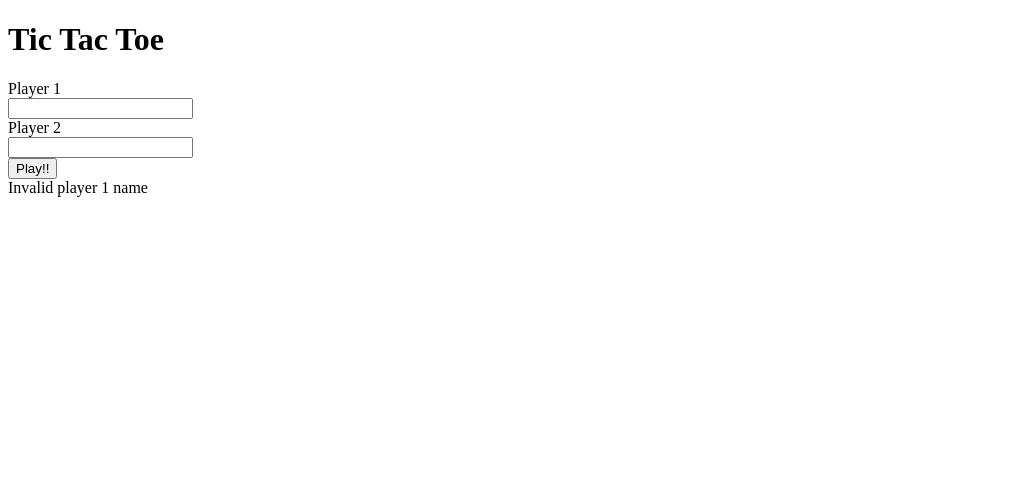
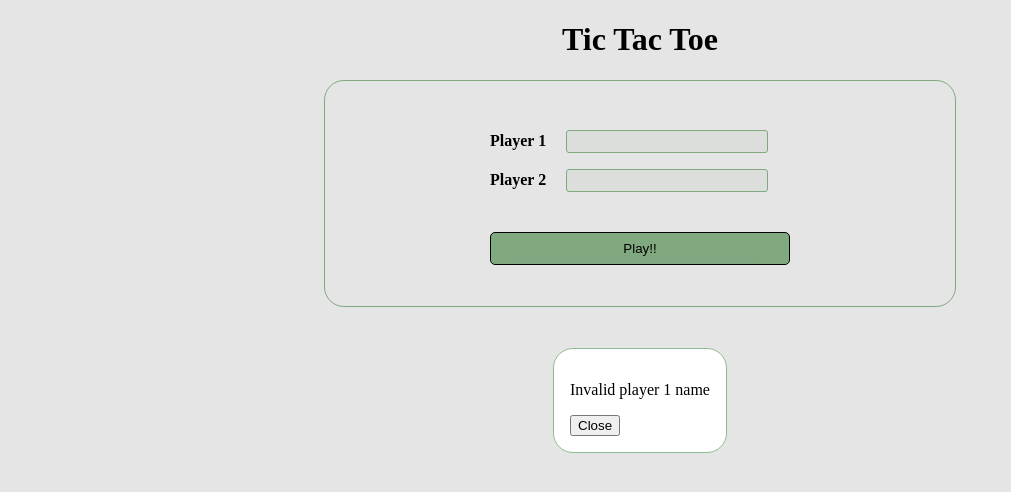
Before and after one commit to Soleronline/tic-tac-toe, a plain HTML site: page index.html in a window 1280 px wide. Both pictures are taken after a click on the button "Play!!". Shown: the whole page, without its empty margins (0-1011 px from the left). Drawn offline with Linux system fonts and the light colour scheme.

Commit message:
Added new CSS and dialog

```diff
--- /dev/null
+++ b/dialog_functions.js
@@ -0,0 +1,37 @@
+
+// select dialog element
+// const dialog = () => typeof TEST === 'undefined' ? document.querySelector("dialog") : null;
+const dialog = document.querySelector("dialog");
+
+// select button close of the dialog
+// const closeButton = () => typeof TEST === 'undefined' ? document.querySelector("dialog button") : null;
+const closeButton = document.querySelector("dialog button");
+
+// "Close" button closes the dialog
+closeButton.addEventListener("click", () => {
+    dialog.close();
+});
+
+/**
+ * The function "show_message" displays a message in a dialog box if the variable "TEST" is not
+ * defined.
+ * @param message - The `message` parameter is a string that represents the message you want to
+ * display.
+ * @returns null.
+ */
+function show_message(message) {
+    if (typeof TEST === 'undefined') {
+        document.querySelector("#message p#message_text").innerHTML = message;
+        dialog.showModal();
+    }
+    return null;
+}
+
+/**
+ * The function restart_message is used to clear the innerHTML of a paragraph element with the id
+ * "message_text" and close a dialog.
+ */
+function restart_message() {
+    document.querySelector("#message p#message_text").innerHTML = '';
+    dialog.close();
+}
--- a/functions.js
+++ b/functions.js
@@ -6,27 +6,24 @@ let player2 = "";
 
 let combinations = {
     '1': {
-        '2': {'3': ''},
-        '4': {'7': ''},
-        '5': {'9': ''},
+        '2': { '3': '' },
+        '4': { '7': '' },
+        '5': { '9': '' },
     },
     '2': {
-        '5': {'8': ''},
+        '5': { '8': '' },
     },
     '3': {
-        '6': {'9': ''},
-        '5': {'7': ''},
+        '6': { '9': '' },
+        '5': { '7': '' },
     },
     '4': {
-        '5': {'6': ''}
+        '5': { '6': '' }
     },
     '7': {
-        '8': {'9': ''}
+        '8': { '9': '' }
     },
 }
-
-const show_message = (message) => typeof TEST === 'undefined' ? document.querySelector("#message").innerHTML = message : null;
-const restart_message = () => document.querySelector("#message").innerHTML = '';
 
 const show_form = (id_form) => document.getElementById(id_form).style.display = "block";
 const hide_form = (id_form) => document.getElementById(id_form).style.display = "none";
@@ -38,7 +35,18 @@ const show_winning_message = () => show_message("Player <strong><u>" + (active_p
 const show_tie_message = () => show_message("There has been a tie");
 
 const who_starts = () => Boolean(Math.floor(Math.random() * 2));
-const write_who_has_turn_is_it = () => document.getElementById("who_has_turn_is_it").innerHTML = "It's player <strong><i>" + (active_player ? player1 : player2) + "</i></strong>'s turn";
+
+/**
+ * The function updates the HTML element with the id "who_has_turn_is_it" to display whose turn it is.
+ */
+function write_who_has_turn_is_it() {
+    document.getElementById("who_has_turn_is_it").innerHTML = "";
+    const node = document.createElement("span");
+    document.getElementById("who_has_turn_is_it").appendChild(node);
+    node.innerHTML = ((active_player ? player1 : player2) + "'s turn");
+    node.classList.add("name_player_transform");
+
+}
 const player_change = () => active_player = !active_player;
 const get_char = () => active_player ? CHAR_PLAYER1 : CHAR_PLAYER2;
 
@@ -48,13 +56,13 @@ const get_char = () => active_player ? CHAR_PLAYER1 : CHAR_PLAYER2;
  * player names, hiding the form, showing the keyboard, determining the starting player, and adding
  * event listeners to the game buttons.
  */
-function start(){
+function start() {
     restart_message();
     player1 = document.getElementById("player1").value.trim();
     player2 = document.getElementById("player2").value.trim();
 
     [valid, message] = validate_players(player1, player2);
-    if (valid){
+    if (valid) {
         show_player_names(player1, player2);
         hide_form("myform");
         show_keyboard("keyboard");
@@ -62,10 +70,10 @@ function start(){
         write_who_has_turn_is_it();
 
         let buttons_pos = document.getElementsByClassName("pos");
-        for (let bot of buttons_pos){
+        for (let bot of buttons_pos) {
             bot.addEventListener("click", move);
         }
-    }else{
+    } else {
         show_message(message);
     }
 }
@@ -77,18 +85,18 @@ function start(){
  * function. It contains information about the event, such as the element that triggered the event
  * (srcElement).
  */
-function move(event){
+function move(event) {
     restart_message();
     let button_pressed = event.srcElement;
     write_char(button_pressed);
     let finish = game_is_over();
-    if (finish === true){
+    if (finish === true) {
         show_winning_message();
         restart_game();
-    }else if (finish === null){
+    } else if (finish === null) {
         show_tie_message();
         restart_game();
-    }else{
+    } else {
         player_change();
         write_who_has_turn_is_it();
     }
@@ -97,7 +105,7 @@ function move(event){
 /**
  * The function "restart_game" hides the keyboard, shows a form, and restarts the keyboard.
  */
-function restart_game(){
+function restart_game() {
     hide_keyboard("keyboard");
     show_form("myform");
     restart_keyboard(document.getElementsByClassName("pos"));
@@ -108,8 +116,8 @@ function restart_game(){
  * @param buttons_pos - The `buttons_pos` parameter is an array of objects representing the positions
  * of buttons on a keyboard. Each object in the array has two properties: `value` and `disabled`.
  */
-function restart_keyboard(buttons_pos){
-    for (let bot of buttons_pos){
+function restart_keyboard(buttons_pos) {
+    for (let bot of buttons_pos) {
         bot.value = "";
         bot.disabled = false;
     }
@@ -123,13 +131,13 @@ function restart_keyboard(buttons_pos){
  * - null (tie): when there is no combination of 3 in lines and there are no free spaces
  * - true (finished): when there is a match of 3 in stripes
  */
-function game_is_over(){
+function game_is_over() {
     let buttons_all = document.getElementsByClassName("pos");
     let buttons = get_selected_buttons(buttons_all, get_char());
-    if (check_combination(buttons)){
+    if (check_combination(buttons)) {
         return true;
     }
-    if (!there_are_free_spaces(buttons_all)){
+    if (!there_are_free_spaces(buttons_all)) {
         return null;
     }
     return false;
@@ -143,31 +151,41 @@ function game_is_over(){
  * @returns a boolean value. It returns true if there is a valid combination of buttons based on the
  * given conditions, and false otherwise.
  */
-function check_combination(buttons){
-    if (buttons.length < 3){
+function check_combination(buttons) {
+    if (buttons.length < 3) {
         return false;
     }
-    for (let i = 0; i < buttons.length - 2; i+=1){
-        for (let j = i+1; j< buttons.length - 1; j+=1){
-            for (let k = j + 1; k<=buttons.length - 1; k+=1){
+    for (let i = 0; i < buttons.length - 2; i += 1) {
+        for (let j = i + 1; j < buttons.length - 1; j += 1) {
+            for (let k = j + 1; k <= buttons.length - 1; k += 1) {
 
                 if (combinations[buttons[i]] != undefined &&
                     combinations[buttons[i]][buttons[j]] != undefined &&
-                    combinations[buttons[i]][buttons[j]][buttons[k]] !=  undefined){
+                    combinations[buttons[i]][buttons[j]][buttons[k]] != undefined) {
 
                     return true;
                 }
-             }
+            }
         }
     }
     return false;
 }
 
-function get_selected_buttons(buttons_pos, char){
+/**
+ * The function "get_selected_buttons" returns an array of button IDs that have a specific character
+ * value.
+ * @param buttons_pos - The `buttons_pos` parameter is an array of objects that represent buttons. Each
+ * object has two properties: `id` and `value`. The `id` property represents the id of the button, and
+ * the `value` property represents the character value of the button.
+ * @param char - The `char` parameter is a character that you want to match with the `value` property
+ * of each object in the `buttons_pos` array.
+ * @returns an array of button IDs that have a value equal to the specified character.
+ */
+function get_selected_buttons(buttons_pos, char) {
     let buttons = [];
 
-    for (let bot of buttons_pos){
-        if (bot.value === char){
+    for (let bot of buttons_pos) {
+        if (bot.value === char) {
             buttons.push(bot.id.substring(3))
         }
     }
@@ -182,10 +200,10 @@ function get_selected_buttons(buttons_pos, char){
  * @returns a boolean value. It returns true if there are free spaces (buttons with empty values) in
  * the buttons_pos array, and false if all the spaces are filled (all buttons have non-empty values).
  */
-function there_are_free_spaces(buttons_pos){
+function there_are_free_spaces(buttons_pos) {
     let full = 0;
-    for (let bot of buttons_pos){
-        if (bot.value !== ""){
+    for (let bot of buttons_pos) {
+        if (bot.value !== "") {
             full += 1;
         }
     }
@@ -196,7 +214,7 @@ function there_are_free_spaces(buttons_pos){
  * The function "write_char" sets the value of a button to a character and disables the button.
  * @param boton - The parameter "boton" is a reference to a button element in HTML.
  */
-function write_char(boton){
+function write_char(boton) {
     boton.value = get_char();
     boton.disabled = true;
 }
@@ -207,9 +225,9 @@ function write_char(boton){
  * @param player1 - The name of the first player.
  * @param player2 - The `player2` parameter is the name of the second player in the game.
  */
-function show_player_names(player1, player2){
-    document.getElementById("name_player1").innerHTML = player1 + "(" + CHAR_PLAYER1 + ")";
-    document.getElementById("name_player2").innerHTML = player2 + "(" + CHAR_PLAYER2 + ")";
+function show_player_names(player1, player2) {
+    document.getElementById("name_player1").innerHTML = player1 + " (" + CHAR_PLAYER1 + ")";
+    document.getElementById("name_player2").innerHTML = player2 + " (" + CHAR_PLAYER2 + ")";
 }
 
 /**
@@ -221,14 +239,14 @@ function show_player_names(player1, player2){
  * players are valid or not. The second element is a string message providing information about the
  * validation result.
  */
-function validate_players(player1, player2){
-    if (player1.trim() === ""){
+function validate_players(player1, player2) {
+    if (player1.trim() === "") {
         return [false, "Invalid player 1 name"];
     }
-    if (player2.trim() === ""){
+    if (player2.trim() === "") {
         return [false, "Invalid player2 name"];
     }
-    if (player1.trim() === player2.trim()){
+    if (player1.trim() === player2.trim()) {
         return [false, "Player1 and player2 have the same name"];
     }
     return [true, ""];
--- a/index.html
+++ b/index.html
@@ -1,56 +1,37 @@
-<!doctype html>
+<!DOCTYPE html>
 <html lang="en">
+
 <head>
-    <meta charset="utf-8">
-    <meta name="viewport" content="width=device-width, initial-scale=1">
+    <meta charset="UTF-8">
+    <meta name="viewport" content="width=device-width, initial-scale=1.0">
     <title>Tic Tac Toe</title>
-
-    <style type="text/css">
-        input.pos{
-            width: 30px;
-            height: 30px;
-            color:  black;
-        }
-    </style>
+    <link rel="stylesheet" href="tic-tac-toe.css">
 </head>
-
 
 <body>
     <main>
-        <h1>Tic Tac Toe</h1>
-        <div id="myform">
-            <div>
-                <div>
+        <h1 class="center_text">Tic Tac Toe</h1>
+        <div class="border_radius border_main">
+            <div class="myform" id="myform">
                 <label for="player1">Player 1</label>
-                </div>
-                <div>
                 <input type="text" id="player1" autofocus>
-                </div>
+                <label for="player2">Player 2</label>
+                <input type="text" id="player2"><br>
+                <input id="button_start" type="button" value="Play!!" onclick="start()">
             </div>
 
-            <div>
-                <div>
-                    <label for="player2">Player 2</label>
-                </div>
-                <div>
-                    <input type="text" id="player2"><br>
-                </div>
-            </div>
-            <div>
-                <div>
-                    <input id="button_start" type="button" value="Play!!" onclick="start()">
-                </div>
-            </div>
-        </div>
-
-        <div id="message"></div>
+            <dialog class="border_radius" id="message">
+                <p id="message_text"></p>
+                <button autofocus>Close</button>
+            </dialog>
 
             <div id="keyboard" style="display: none">
-            <h2><span id="name_player1"></span> VS <span id="name_player2"></span></h2>
-            <div id="who_has_turn_is_it"></div>
-            <table border="2" colspan="2" cellpadding="2">
-                <tr>
-                </tr>
+                <h2 class="center_text">
+                    <span class="name_player name_player_transform" id="name_player1"></span> vs <span
+                        class="name_player name_player_transform" id="name_player2"></span>
+                </h2>
+                <h4 class="center_text" id="who_has_turn_is_it"></h4>
+                <table class="table-wrapper">
                     <tr>
                         <td><input type="button" class="pos" id="pos1"> </td>
                         <td><input type="button" class="pos" id="pos2"> </td>
@@ -68,8 +49,11 @@
                     </tr>
                 </table>
             </div>
+        </div>
     </main>
 </body>
+
+<script src="dialog_functions.js"></script>
 <script src="functions.js"></script>
 
 </html>
--- /dev/null
+++ b/tic-tac-toe.css
@@ -0,0 +1,69 @@
+.center_text{
+    text-align: center;
+}
+
+.border_radius{
+    border-width: 1px;
+    border-radius: 20px;
+    border-spacing: 20px;
+    border-style: solid;
+    border-color: darkseagreen;
+}
+.border_main{
+    margin: 0% 25%;
+    padding: 2%;
+}
+
+.name_player{
+    color: darkseagreen;
+}
+.name_player_transform{
+    text-transform: capitalize;
+
+}
+.table-wrapper {
+  display: grid;
+  place-content: center;
+}
+
+.myform{
+    width:300px;
+    padding:16px;
+    /*border-radius:10px;*/
+    margin:auto;
+    /*background-color:#ccc*/
+}
+.myform label{
+    width:72px;
+    font-weight:bold;
+    display:inline-block;
+}
+.myform input[type="text"]{
+    width:180px;
+    padding:3px 10px;
+    border:1px solid darkseagreen;
+    border-radius:3px;
+    background-color:rgb(244 247 244);
+    margin:8px 0;
+    display:inline-block;
+}
+.myform input[type="button"]{
+    width:100%;
+    padding:8px 16px;
+    margin-top:32px;
+    border:1px solid #000;
+    border-radius:5px;
+    display:block;
+    background-color:darkseagreen;
+}
+
+input[type="button"]:hover{
+    cursor:pointer;
+}
+input.pos{
+    width: 37px;
+    height: 37px;
+    color:  black;
+    border-radius: 20px;
+    background-color: darkseagreen;
+}
```
Also changed, not shown: functions.spec.js (+3 -3 lines). Lines whose indentation alone changed are shown as unchanged.
